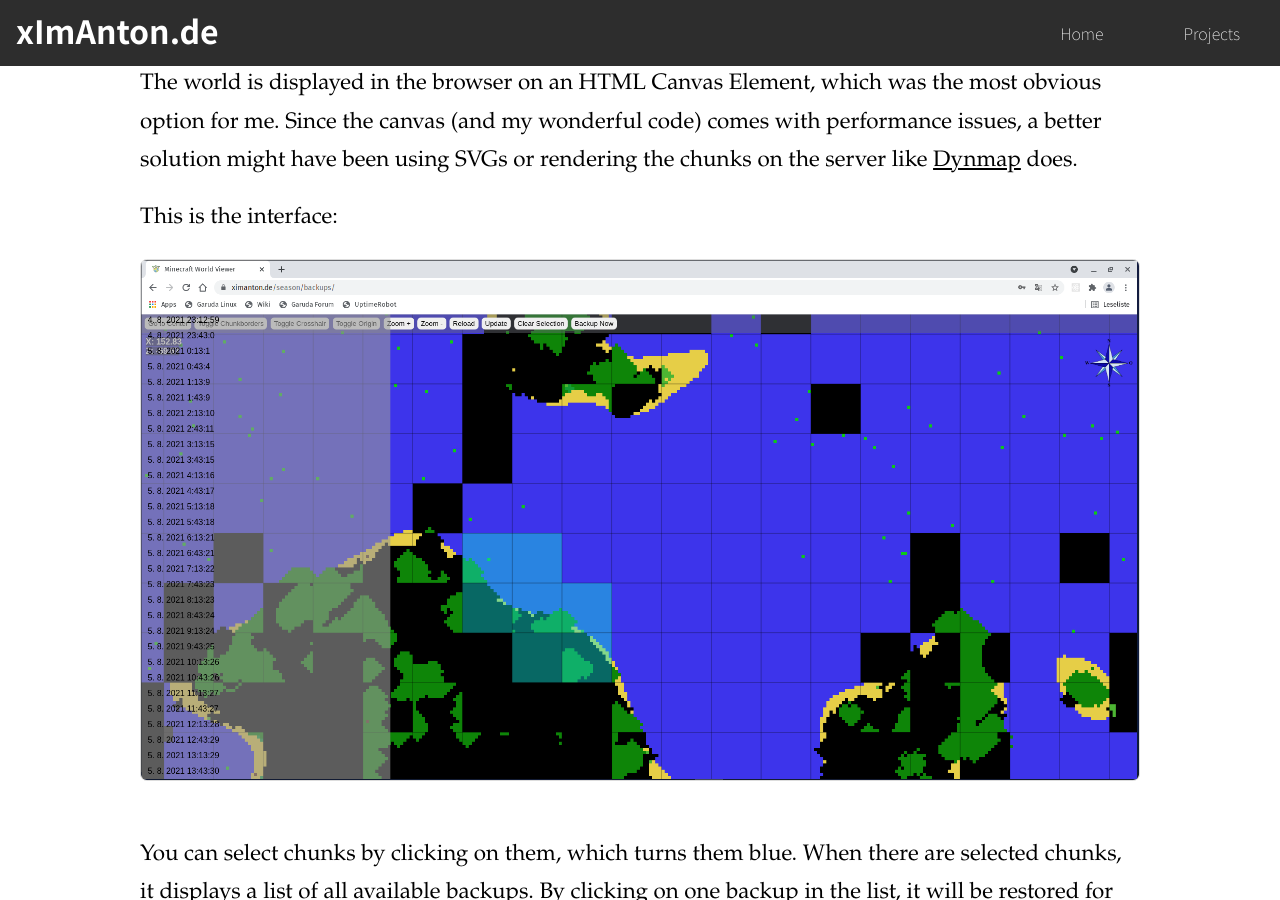
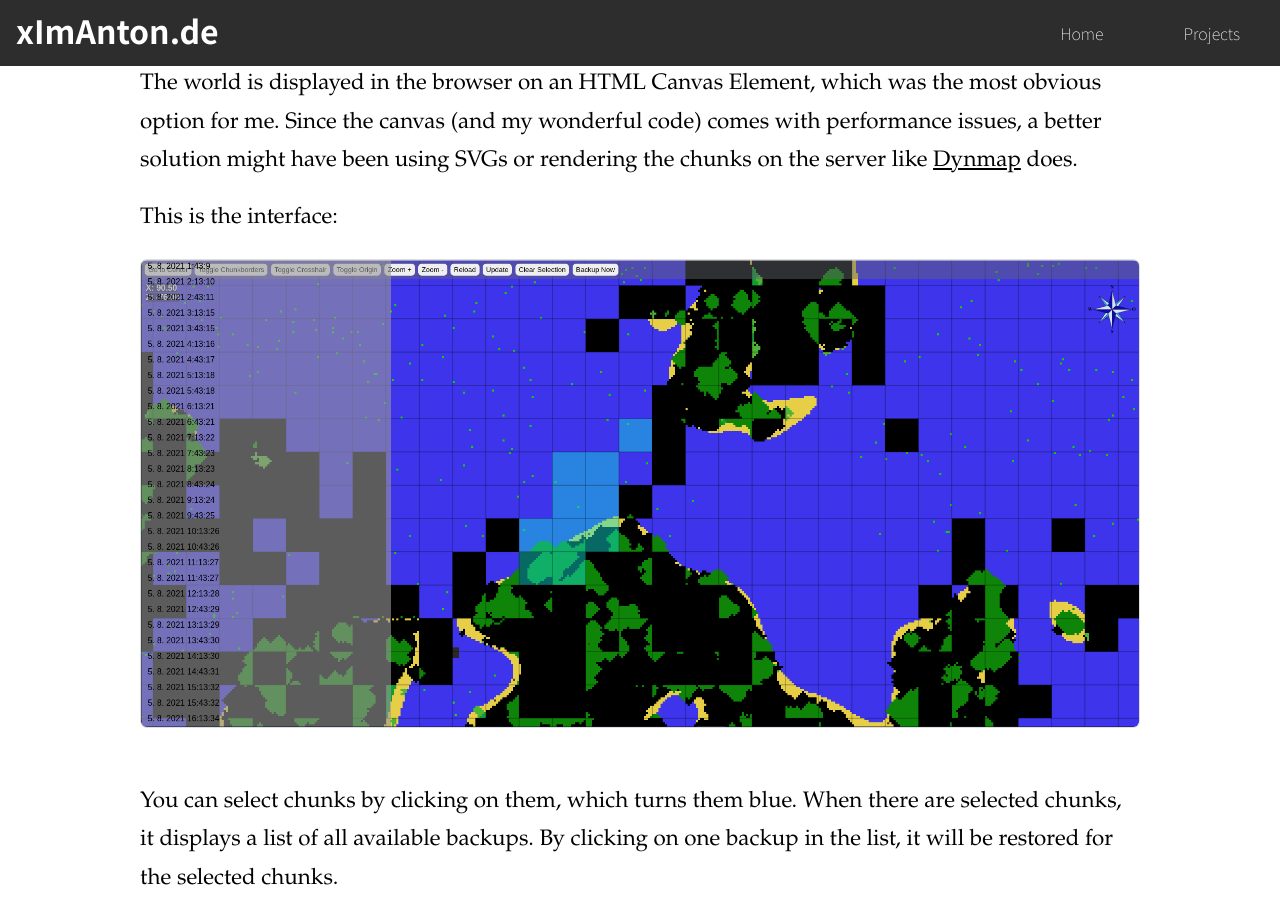
Before and after one commit to xImAnton/ximanton.github.io, a Jekyll site: the page built from _posts/2021-08-28-Flexible-Minecraft-Backups.md, in a window 1280 px wide and 900 px high, scrolled down 1229 px. Built offline with Jekyll 4.4.1, drawn with Linux system fonts in a browser that asks for light colours.

Commit message:
changed image for FlexBackup | added title attribute to languages iframe

```diff
--- a/_layouts/home.html
+++ b/_layouts/home.html
@@ -89,6 +89,6 @@ layout: default
             <span>Figma</span>
         </div>
     </div>
-    <iframe style="border-radius: 8px; border: none; margin-top: 1.5em" width="350px" height="165px" src="https://github-readme-stats.vercel.app/api/top-langs/?username=xImAnton&hide=CSS&layout=compact&bg_color=2D2D2D&text_color=FFFFFF&hide_border=true&title_color=FFFFFF"></iframe>
+    <iframe title="Most used Languages" style="border-radius: 8px; border: none; margin-top: 1.5em" width="350px" height="165px" src="https://github-readme-stats.vercel.app/api/top-langs/?username=xImAnton&hide=CSS&layout=compact&bg_color=2D2D2D&text_color=FFFFFF&hide_border=true&title_color=FFFFFF"></iframe>
 </section>
 <script src="{{ "assets/js/home.js" | relative_url }}"></script>
```
Also changed, not shown: assets/img/posts/flexbackup_interface.png.
